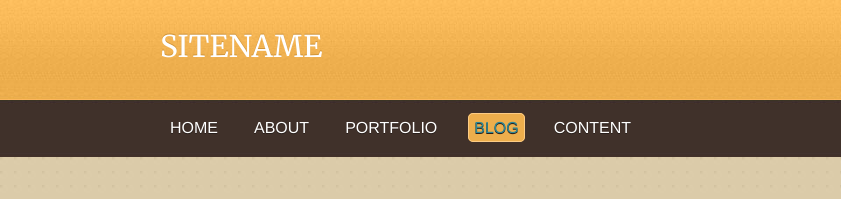
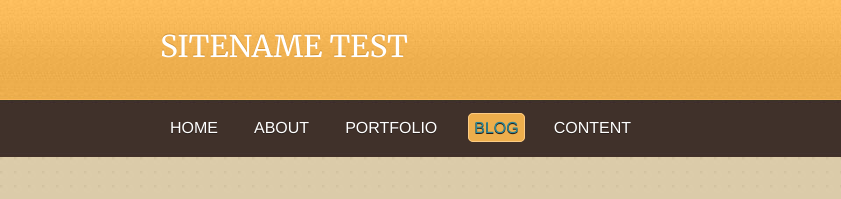
Before and after one commit to vikrant-fueled/HTML-Assignment-2, a plain HTML site: page index.html in a window 1280 px wide. Shown: the top 199 px of the page, 0-841 px from the left. Drawn offline with Linux system fonts and the light colour scheme.

Commit message:
Updated Build push $(date)

```diff
--- a/index.html
+++ b/index.html
@@ -20,7 +20,7 @@
 
     <!-- Start Header -->
     <header class="container_24">
-        <h1 class="grid_18 alpha"> <a href="#"> SITENAME </a> </h1>
+        <h1 class="grid_18 alpha"> <a href="#"> SITENAME TEST </a> </h1>
         <ul class="grid_6 omega" id="headSocial">
             <li><a href="#"><img src="images/icons/a51d6d21.facebook.png" alt="Facebook"></a></li>
             <li><a href="#"><img src="images/icons/5e68105a.dribble.png" alt="Dribble"></a></li>
```
